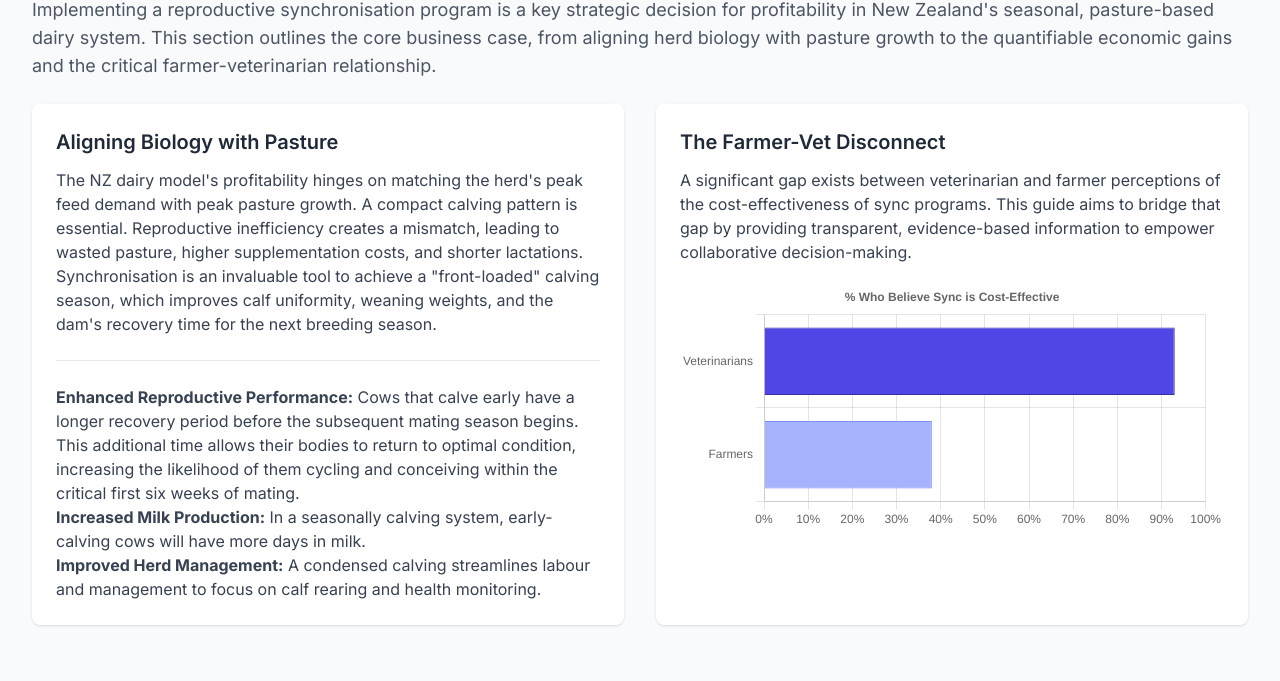
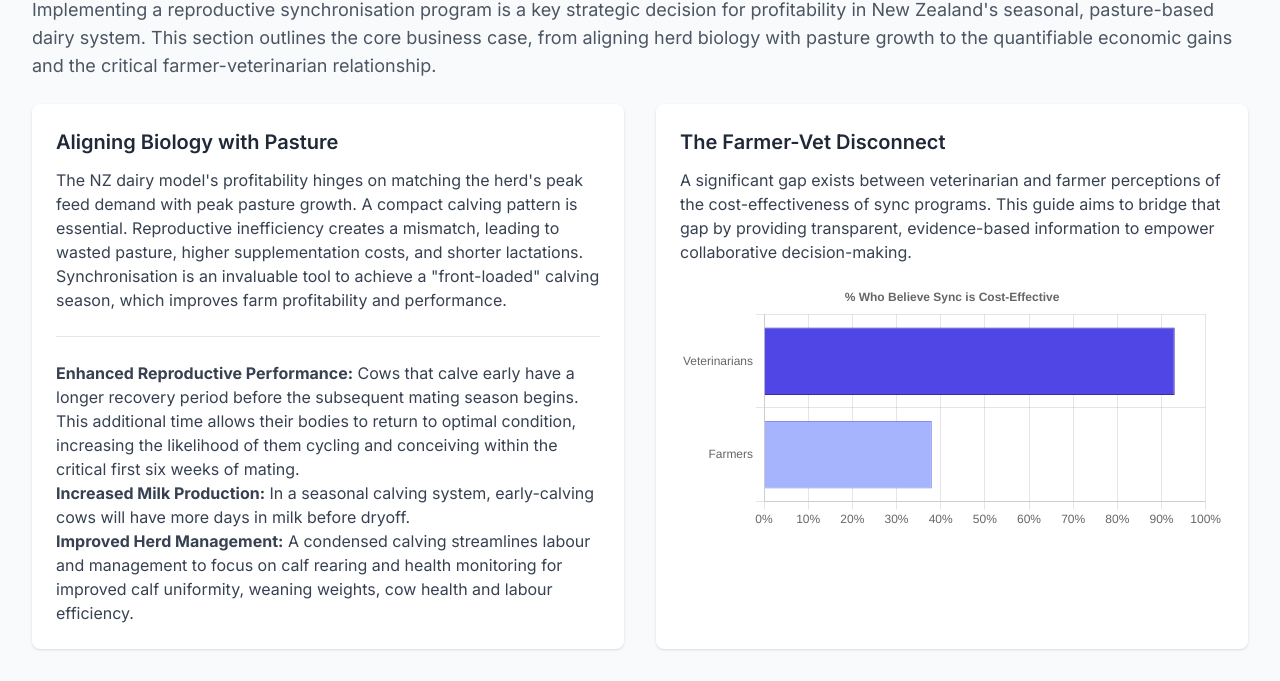
Before and after one commit to crchasedvm/ReproSynch, a plain HTML site: page index.html in a window 1280 px wide. Shown: the part 156-837 px from the top of the page. Before the commit the page ends 813 px from the top, so only its background shows below. Drawn offline with nearby package versions, Linux system fonts and the light colour scheme.

Commit message:
Update index.html

```diff
--- a/index.html
+++ b/index.html
@@ -74,13 +74,13 @@
                 <div class="grid md:grid-cols-2 gap-8">
                     <div class="bg-white p-6 rounded-lg shadow">
                         <h3 class="text-xl font-semibold mb-3">Aligning Biology with Pasture</h3>
-                        <p class="text-gray-700">The NZ dairy model's profitability hinges on matching the herd's peak feed demand with peak pasture growth. A compact calving pattern is essential. Reproductive inefficiency creates a mismatch, leading to wasted pasture, higher supplementation costs, and shorter lactations. Synchronisation is an invaluable tool to achieve a "front-loaded" calving season, which improves calf uniformity, weaning weights, and the dam's recovery time for the next breeding season.</p>
+                        <p class="text-gray-700">The NZ dairy model's profitability hinges on matching the herd's peak feed demand with peak pasture growth. A compact calving pattern is essential. Reproductive inefficiency creates a mismatch, leading to wasted pasture, higher supplementation costs, and shorter lactations. Synchronisation is an invaluable tool to achieve a "front-loaded" calving season, which improves farm profitability and performance.</p>
                         <p>&nbsp;</p>
                         <hr>
                         <p>&nbsp;</p>
                         <p class="text-gray-700">  <strong>Enhanced Reproductive Performance:</strong> Cows that calve early have a longer recovery period before the subsequent mating season begins. This additional time allows their bodies to return to optimal condition, increasing the likelihood of them cycling and conceiving within the critical first six weeks of mating.</p>
-                        <p class="text-gray-700">  <strong>Increased Milk Production:</strong> In a seasonally calving system, early-calving cows will have more days in milk.</p>
-                        <p class="text-gray-700">  <strong>Improved Herd Management:</strong> A condensed calving streamlines labour and management to focus on calf rearing and health monitoring.</p>
+                        <p class="text-gray-700">  <strong>Increased Milk Production:</strong> In a seasonal calving system, early-calving cows will have more days in milk before dryoff.</p>
+                        <p class="text-gray-700">  <strong>Improved Herd Management:</strong> A condensed calving streamlines labour and management to focus on calf rearing and health monitoring for improved calf uniformity, weaning weights, cow health and labour efficiency.</p>
                         </div>
                     <div class="bg-white p-6 rounded-lg shadow">
                         <h3 class="text-xl font-semibold mb-3">The Farmer-Vet Disconnect</h3>
```
